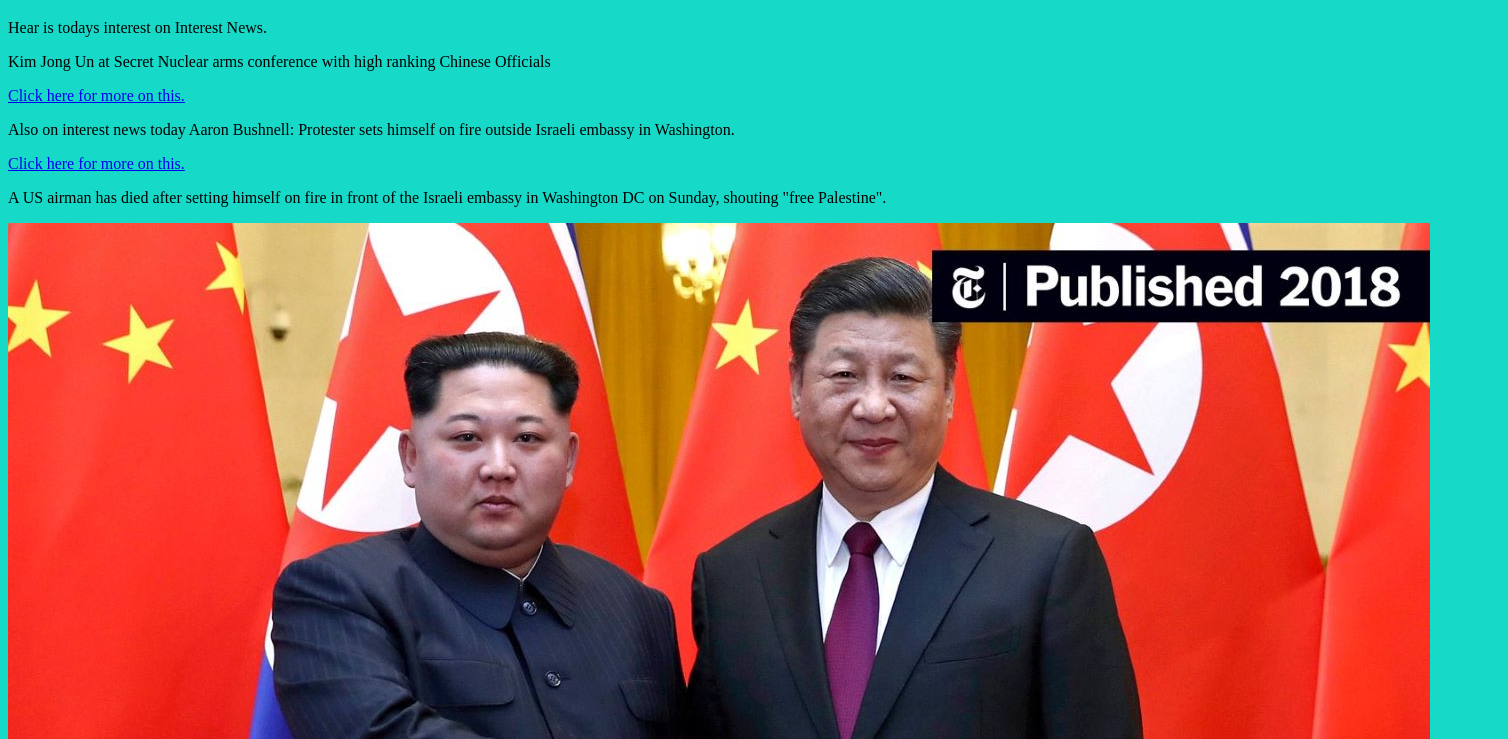
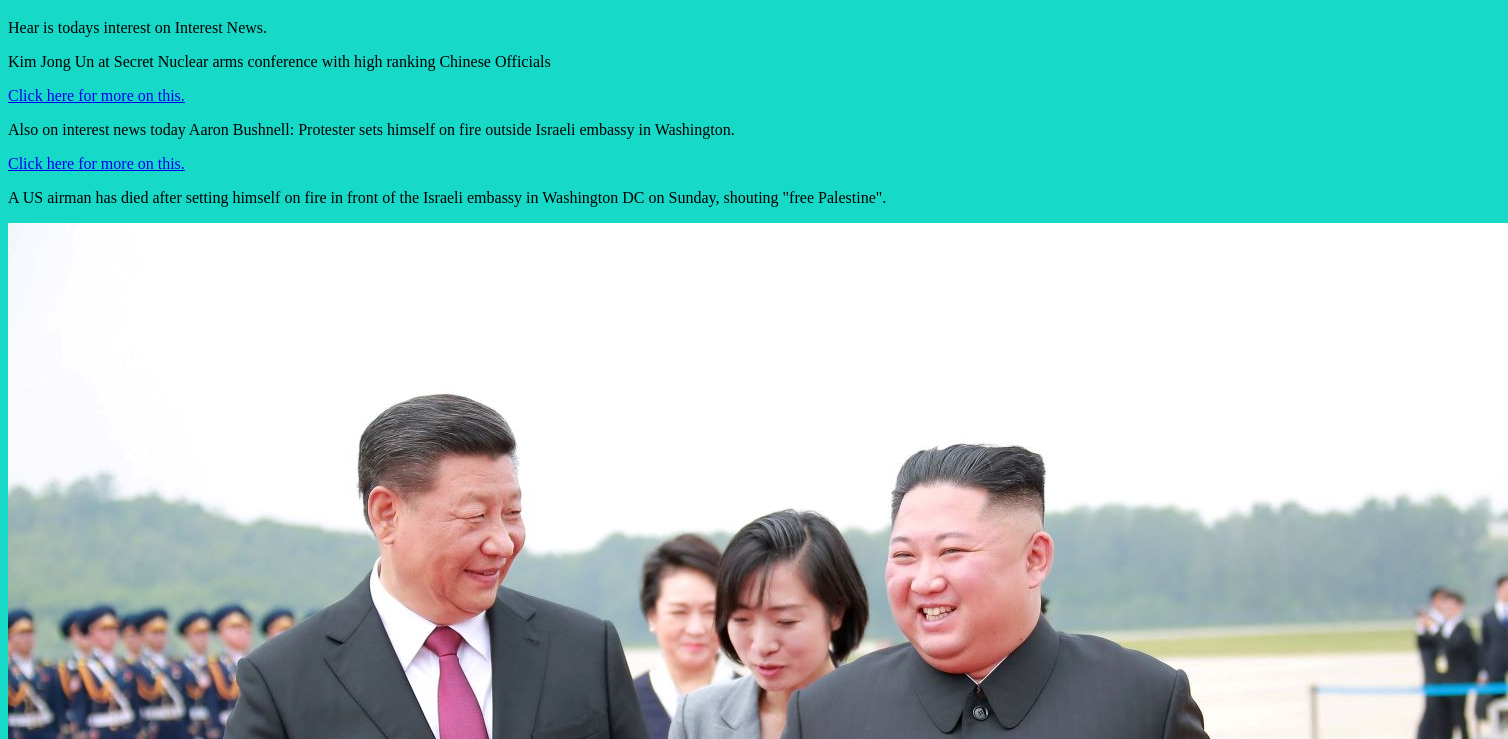
Before and after one commit to DylanTS101/INTEREST-NEWS, a plain HTML site: page index.html in a window 1280 px wide. Shown: the part 61-800 px from the top of the page, 1508 px wide, since content can reach past the window. Drawn offline with Linux system fonts and the light colour scheme; files whose address does not match are found by name.

Commit message:
Update index.html

```diff
--- a/index.html
+++ b/index.html
@@ -32,7 +32,7 @@
 
 <p> A US airman has died after setting himself on fire in front of the Israeli embassy in Washington DC on Sunday, shouting "free Palestine". </p>
 
-  <img src="H:\Website 2J Computing Science\28kim5-videoSixteenByNineJumbo1600 modified..jpg">
+  <img src="H:\5UZ7TB5SONMSHCTFXCYOBQPKDY.jpg">
 
 </body>
 
```
